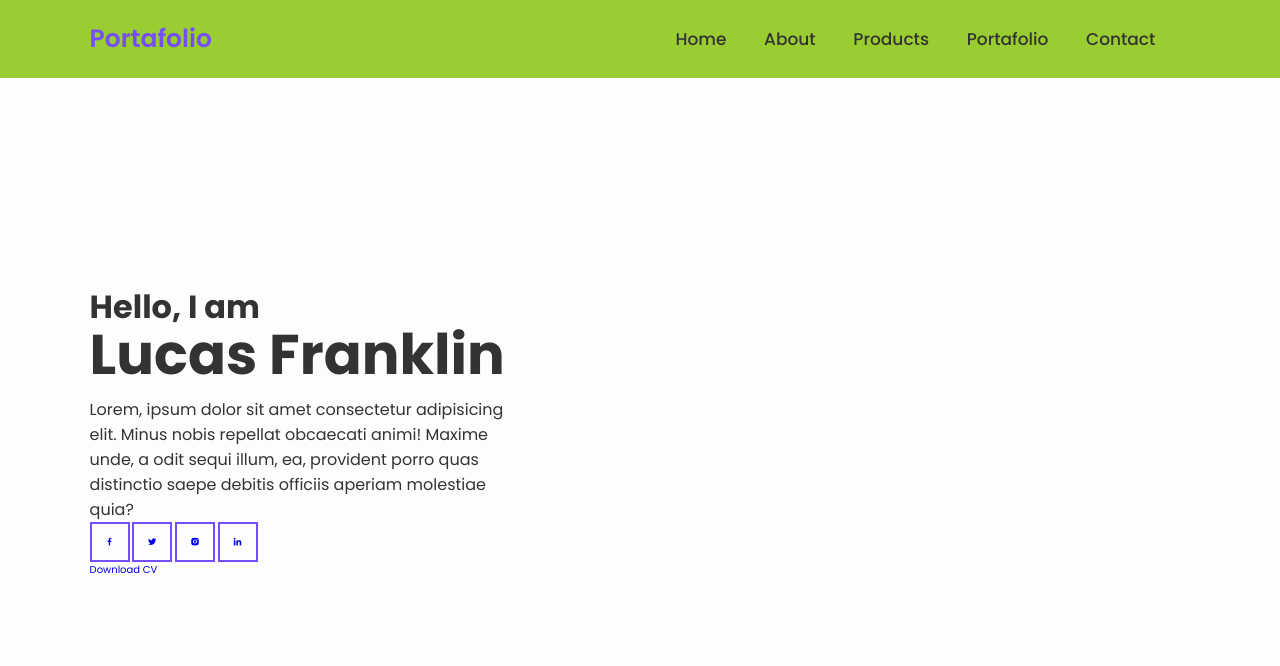
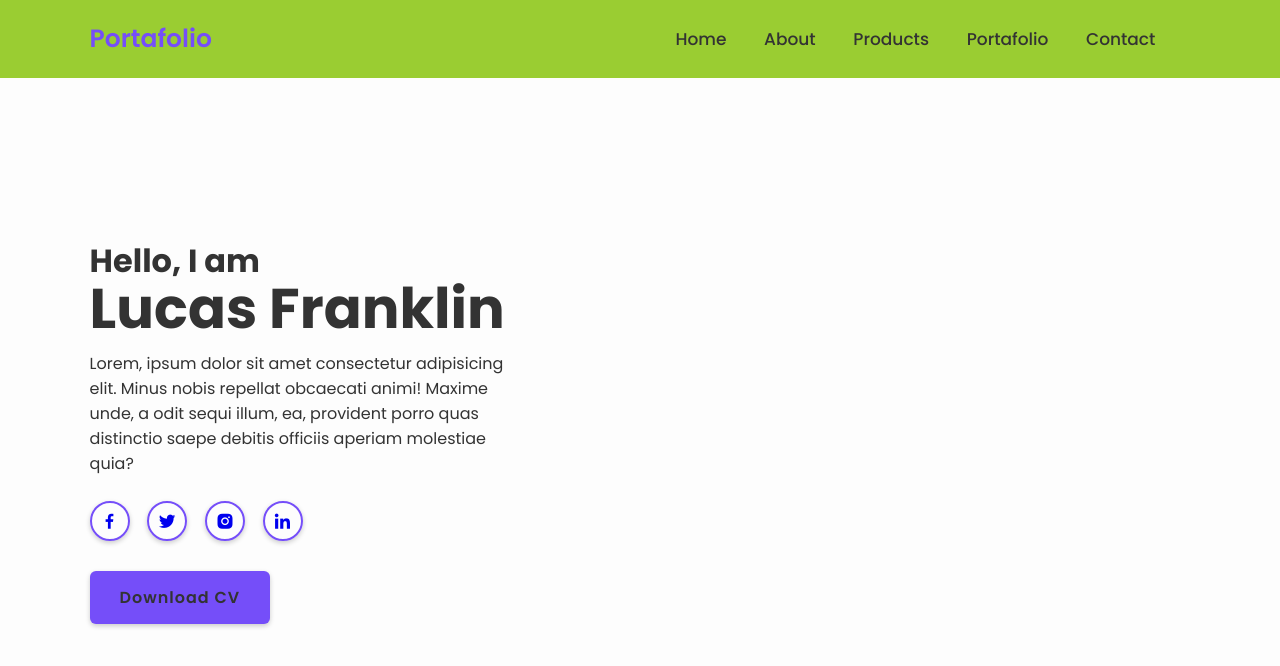
Before and after one commit to championstr23/ResponsivePortafolio-DarkLight, a plain HTML site: page index.html in a window 1280 px wide. Drawn offline with nearby package versions, Linux system fonts and the light colour scheme.

Commit message:
Update style.css

```diff
--- a/css/style.css
+++ b/css/style.css
@@ -92,4 +92,30 @@ section {
     height: 4rem;
     background: transparent;
     border: .2rem solid var(--main-color);
+    border-radius: 50%;
+    box-shadow: 0 .2rem .5rem var(--shadow-color);
+    font-size: 2rem;
+    margin: 2.5rem 1.5rem 3rem 0;
 }
+.home-content .social-media a:hover {
+    background: var(--main-color);
+    color: var(--white-color);
+}
+.btn {
+    display: inline-block;
+    padding: 1.2rem 2.8rem;
+    background: var(--main-color);
+    border-radius:  .6rem;
+    box-shadow: 0 .2rem .5rem var(--shadow-color);
+    font-size: 1.6rem;
+    color: var(--white-color);
+    letter-spacing: .1rem;
+    font-weight: 600;
+    border: .2rem solid transparent;
+    transition: .5s ease;
+}
+
+.btn:hover {
+    background: transparent;
+    color: var(--main-color);
+}
```
